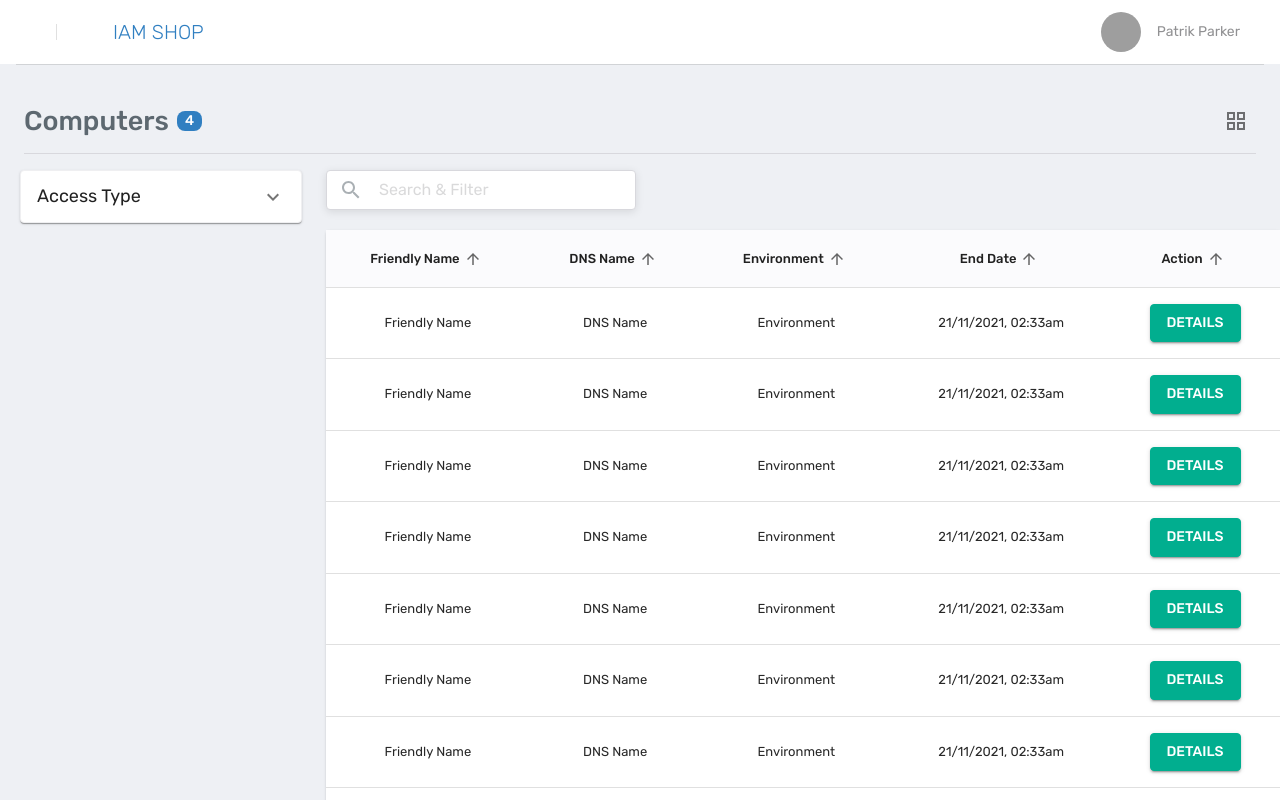
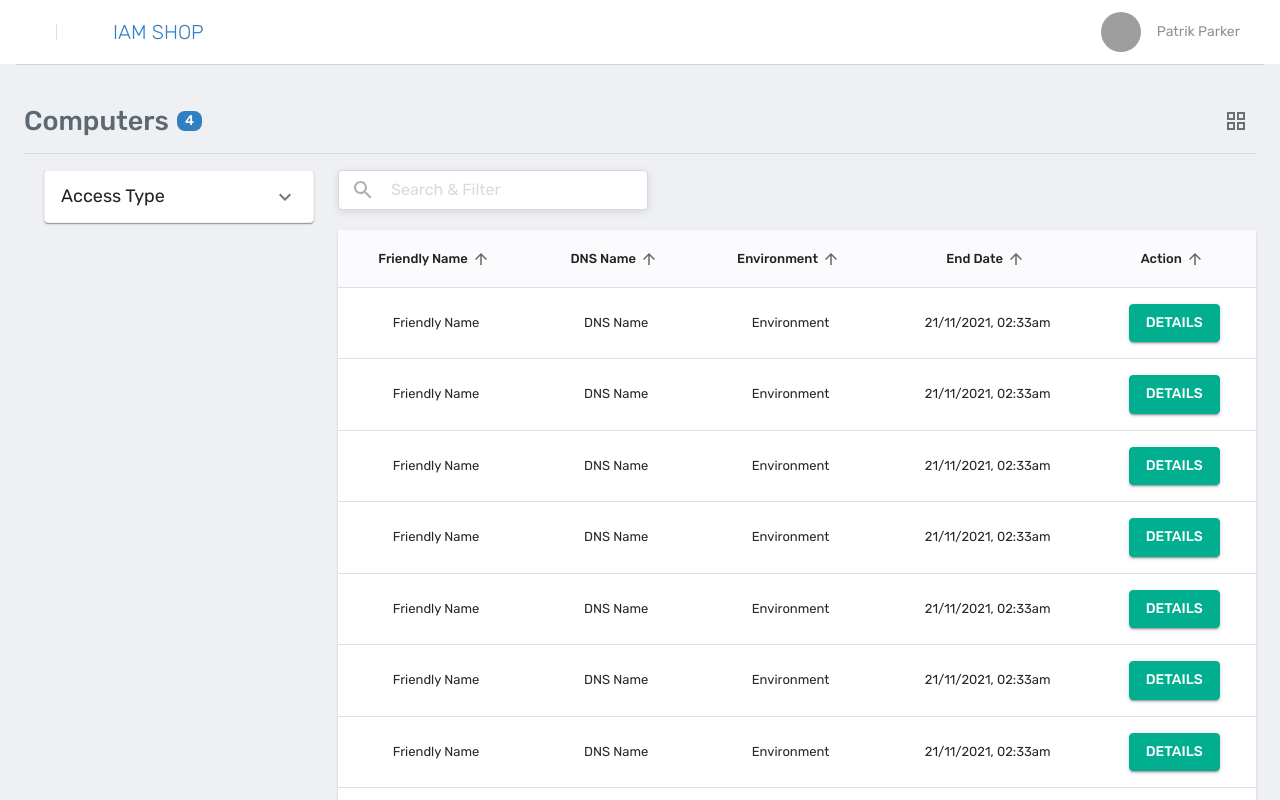
Before and after one commit to fazi8808/react-iam-shop, a React (Create React App) app: page / in a window 1280 px wide. Shown: the top 800 px of the page. Built offline with nearby package versions, Linux system fonts and the light colour scheme; grey boxes are pictures that could not be loaded; some icons are missing.

Commit message:
container page design

```diff
--- a/src/components/Container.tsx
+++ b/src/components/Container.tsx
@@ -1,34 +1,46 @@
-import * as React from 'react';
-import Box from '@mui/material/Box';
-import Grid from '@mui/material/Grid';
-import DropDownWithAccordian from './DropDownWithAccordian'
-import SearchField from './SearchField'
-import TableView from './TableView'
-import BoxesLayout from './BoxesLayout'
-import SubHeader from '../components/SubHeader'
+import * as React from "react";
+import { Grid, Box, Container } from "@mui/material";
+import DropDownWithAccordian from "./DropDownWithAccordian";
+import SearchField from "./SearchField";
+import TableView from "./TableView";
+import BoxesLayout from "./BoxesLayout";
+import SubHeader from "../components/SubHeader";
 
-export default function Container() {
+export default function ContainerWrapper() {
   const toggleHandle = (index: number) => {
-    console.log(index, 'index')
-    setShowView(index)
-  }
-  const [showView, setShowView] = React.useState<number>(1)
-
+    console.log(index, "index");
+    setShowView(index);
+  };
+  const [showView, setShowView] = React.useState<number>(1);
 
   return (
     <Box sx={{ flexGrow: 1, mt: 3 }}>
-      <SubHeader toggleHandle={toggleHandle} showView={showView}/>
-      <Grid container spacing={3}>
-        <Grid item xs={3}>
-            <DropDownWithAccordian/>
+      <SubHeader toggleHandle={toggleHandle} showView={showView} />
+      <Container maxWidth="xl">
+        <Grid container spacing={3}>
+          <Grid item xs={12} md={3}>
+            <DropDownWithAccordian />
+          </Grid>
+          <Grid item xs>
+            <SearchField />
+            {showView === 1 ? <TableView /> : <BoxesLayout />}
+
+            {/* Pagination */}
+            {/* <Pagination
+              sx={{ p: 3, background: "transparent" }}
+              hidePrevButton={page === 1}
+              hideNextButton={page === Math.ceil(rows.length / 10)}
+              boundaryCount={2}
+              defaultPage={0}
+              onChange={handleChangePage}
+              page={page}
+              count={Math.ceil(rows.length / 10)}
+              variant="outlined"
+              shape="rounded"
+            /> */}
+          </Grid>
         </Grid>
-        <Grid item xs>
-          <SearchField />
-          {
-            showView === 1 ? (<TableView />) : (<BoxesLayout/>)
-          }
-        </Grid>
-      </Grid>
+      </Container>
     </Box>
   );
 }
```
